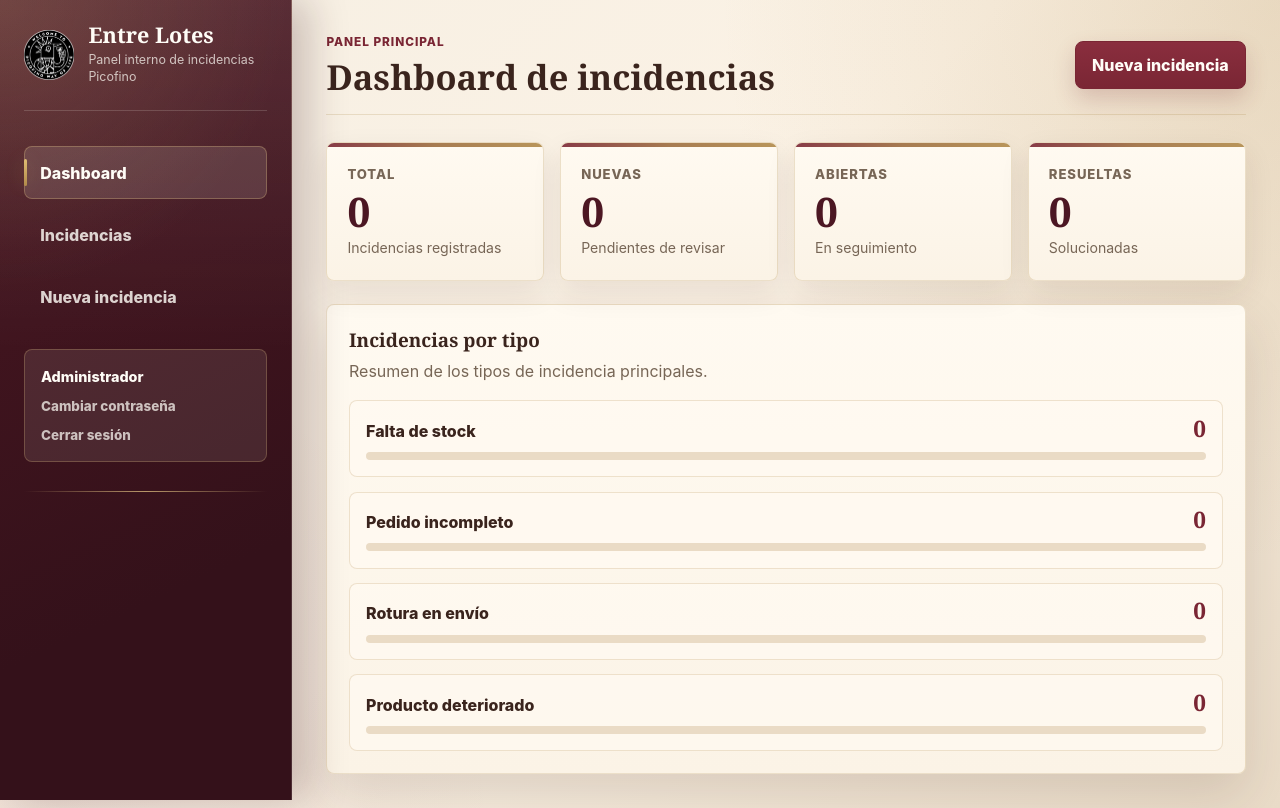
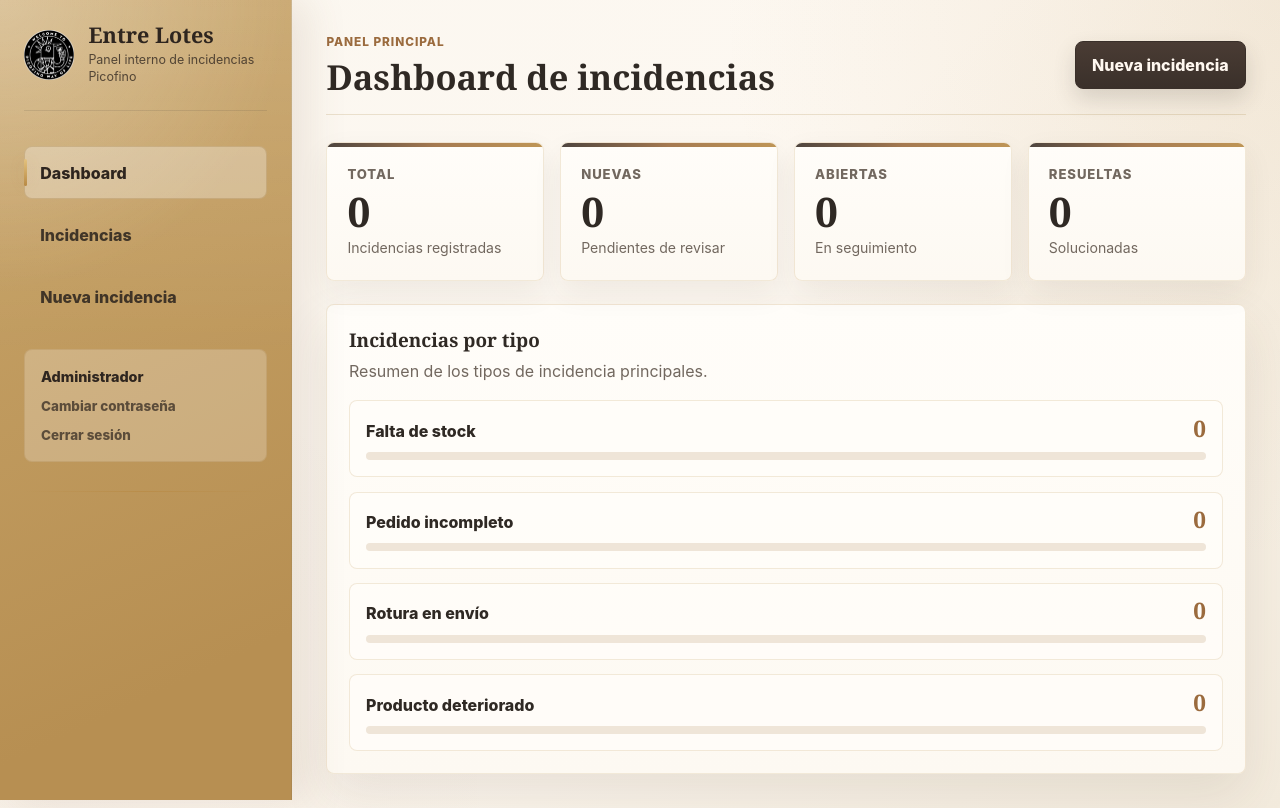
Before and after one commit to celiaefe/el_desaguisado, a Flask app: page /dashboard in a window 1280 px wide. Run offline with Flask 3, Linux system fonts and the light colour scheme; a user stored in the database is signed in; data that the repository does not hold is empty.

Commit message:
Ajustar paleta visual y sidebar de Entre Lotes

```diff
--- a/static/style.css
+++ b/static/style.css
@@ -1,26 +1,35 @@
 :root {
-  --page: #f6efe3;
-  --page-deep: #eadcc8;
-  --sidebar: #4b1722;
-  --sidebar-soft: #692738;
-  --surface: #fffaf1;
-  --surface-soft: #fbf3e7;
-  --surface-warm: #f4e7d3;
-  --text: #2f261f;
-  --muted: #776656;
-  --line: #dfceb4;
-  --line-strong: #c9ad7b;
-  --accent: #7a2634;
-  --accent-hover: #5b1826;
-  --accent-soft: #f6e8e5;
-  --burgundy: #7a2634;
-  --burgundy-soft: #f5e4e2;
-  --brass: #b18a4a;
-  --brass-soft: #f4e6c8;
-  --green-soft: #e7efe2;
-  --red-soft: #f5dfdc;
-  --shadow: 0 22px 52px rgba(64, 38, 25, 0.14);
-  --shadow-soft: 0 12px 30px rgba(64, 38, 25, 0.09);
+  --page: #FBF7F0;
+  --page-deep: #F3EBDD;
+
+  --sidebar: #C9A66B;
+  --sidebar-soft: #B78F52;
+
+  --surface: #FFFDF9;
+  --surface-soft: #F8F1E6;
+  --surface-warm: #F3EBDD;
+
+  --text: #2F2924;
+  --muted: #72685F;
+
+  --line: #E8DDCC;
+  --line-strong: #D2AE74;
+
+  --accent: #3A302A;
+  --accent-hover: #2A221E;
+  --accent-soft: #F3EBDD;
+
+  --burgundy: #9B6B3E;
+  --burgundy-soft: #F6E9CF;
+
+  --brass: #B88A44;
+  --brass-soft: #F6E9CF;
+
+  --green-soft: #E4ECE1;
+  --red-soft: #F4DFD8;
+
+  --shadow: 0 22px 52px rgba(74, 57, 39, 0.10);
+  --shadow-soft: 0 12px 30px rgba(74, 57, 39, 0.07);
 }
 
 * {
@@ -31,9 +40,9 @@ body {
   margin: 0;
   min-height: 100vh;
   background:
-    radial-gradient(circle at top right, rgba(177, 138, 74, 0.2), transparent 35rem),
-    radial-gradient(circle at bottom left, rgba(122, 38, 52, 0.08), transparent 31rem),
-    linear-gradient(135deg, var(--page) 0%, #fbf2e5 48%, var(--page-deep) 100%);
+    radial-gradient(circle at top right, rgba(184, 138, 68, 0.12), transparent 35rem),
+    radial-gradient(circle at bottom left, rgba(155, 107, 62, 0.06), transparent 31rem),
+    linear-gradient(135deg, var(--page) 0%, #fdf8f1 48%, var(--page-deep) 100%);
   color: var(--text);
   font-family: Inter, "Segoe UI", Roboto, Arial, sans-serif;
   line-height: 1.5;
@@ -54,13 +63,13 @@ a {
   top: 0;
   height: 100vh;
   padding: 1.5rem;
-  border-right: 1px solid rgba(255, 253, 247, 0.12);
+  border-right: 1px solid rgba(95, 81, 68, 0.12);
   background:
-    radial-gradient(circle at top left, rgba(216, 184, 124, 0.17), transparent 18rem),
-    linear-gradient(180deg, rgba(255, 250, 241, 0.1), transparent 22rem),
-    linear-gradient(155deg, var(--sidebar) 0%, #34111a 72%);
-  color: #fffdf7;
-  box-shadow: 16px 0 38px rgba(52, 17, 26, 0.23);
+    radial-gradient(circle at top left, rgba(255, 251, 244, 0.28), transparent 18rem),
+    linear-gradient(180deg, rgba(255, 255, 255, 0.10), transparent 22rem),
+    linear-gradient(155deg, var(--sidebar) 0%, var(--sidebar-soft) 82%);
+  color: #2E251F;
+  box-shadow: 16px 0 38px rgba(120, 93, 58, 0.12);
 }
 
 .sidebar::after {
@@ -68,7 +77,7 @@ a {
   display: block;
   height: 1px;
   margin-top: 1.8rem;
-  background: linear-gradient(90deg, transparent, rgba(216, 184, 124, 0.8), transparent);
+  background: linear-gradient(90deg, transparent, rgba(184, 138, 68, 0.7), transparent);
 }
 
 .brand-lockup {
@@ -77,7 +86,7 @@ a {
   gap: 0.9rem;
   margin-bottom: 2.2rem;
   padding-bottom: 1.5rem;
-  border-bottom: 1px solid rgba(255, 250, 241, 0.16);
+  border-bottom: 1px solid rgba(95, 81, 68, 0.16);
   text-decoration: none;
 }
 
@@ -96,7 +105,7 @@ a {
 .brand-lockup small {
   max-width: 170px;
   margin-top: 0.35rem;
-  color: rgba(255, 253, 247, 0.72);
+  color: rgba(46, 37, 31, 0.78);
   font-size: 0.78rem;
   line-height: 1.35;
 }
@@ -118,16 +127,16 @@ a {
   padding: 0.85rem 0.95rem;
   border: 1px solid transparent;
   border-radius: 8px;
-  color: rgba(255, 253, 247, 0.82);
+  color: rgba(46, 37, 31, 0.88);
   font-weight: 760;
   text-decoration: none;
 }
 
 .sidebar-nav a:hover,
 .sidebar-nav a.is-active {
-  border-color: rgba(216, 184, 124, 0.34);
-  background: rgba(255, 250, 241, 0.12);
-  color: #fffdf7;
+  border-color: rgba(154, 114, 55, 0.28);
+  background: rgba(255, 255, 255, 0.30);
+  color: #2E251F;
 }
 
 .sidebar-nav a.is-active::before {
@@ -138,8 +147,8 @@ a {
   left: -0.05rem;
   width: 3px;
   border-radius: 999px;
-  background: linear-gradient(180deg, #e0bd73, var(--brass));
-  box-shadow: 0 0 18px rgba(224, 189, 115, 0.32);
+  background: linear-gradient(180deg, #E4C27E, #B88A44);
+  box-shadow: 0 0 16px rgba(184, 138, 68, 0.16);
 }
 
 .sidebar-user {
@@ -147,26 +156,26 @@ a {
   gap: 0.55rem;
   margin-top: 1.6rem;
   padding: 1rem;
-  border: 1px solid rgba(216, 184, 124, 0.28);
+  border: 1px solid rgba(154, 114, 55, 0.20);
   border-radius: 8px;
-  background: rgba(255, 250, 241, 0.09);
+  background: rgba(255, 251, 244, 0.24);
 }
 
 .sidebar-user span {
-  color: #fffdf7;
+  color: #2E251F;
   font-size: 0.9rem;
   font-weight: 850;
 }
 
 .sidebar-user a {
-  color: rgba(255, 253, 247, 0.72);
+  color: rgba(47, 37, 31, 0.72);
   font-size: 0.84rem;
   font-weight: 760;
   text-decoration: none;
 }
 
 .sidebar-user a:hover {
-  color: #fffdf7;
+  color: #2E251F;
 }
 
 .main-area {
@@ -186,7 +195,7 @@ a {
 
 .top-header h1 {
   margin: 0;
-  color: #3a241d;
+  color: var(--text);
   font-family: Georgia, "Times New Roman", serif;
   font-size: 2.15rem;
   font-weight: 700;
@@ -195,7 +204,7 @@ a {
 
 .eyebrow {
   margin: 0 0 0.36rem;
-  color: var(--burgundy);
+  color: #9B6B3E;
   font-size: 0.74rem;
   font-weight: 850;
   letter-spacing: 0.08em;
@@ -258,25 +267,25 @@ a {
   padding: 0.68rem 1rem;
   border: 1px solid var(--accent);
   border-radius: 8px;
-  background: linear-gradient(180deg, #8a2e3e, var(--accent));
-  color: #fffdf7;
+  background: linear-gradient(180deg, #4A3C34, var(--accent));
+  color: #FFF8F0;
   font: inherit;
   font-weight: 800;
   text-decoration: none;
   cursor: pointer;
-  box-shadow: 0 10px 22px rgba(122, 38, 52, 0.2);
+  box-shadow: 0 10px 22px rgba(58, 48, 42, 0.16);
   transition: background 0.16s ease, border-color 0.16s ease, transform 0.16s ease;
 }
 
 .button:hover {
   border-color: var(--accent-hover);
-  background: linear-gradient(180deg, #742232, var(--accent-hover));
+  background: linear-gradient(180deg, #3A302A, var(--accent-hover));
   transform: translateY(-1px);
 }
 
 .button-secondary {
   border-color: var(--line-strong);
-  background: rgba(255, 250, 241, 0.78);
+  background: rgba(255, 253, 249, 0.86);
   color: var(--accent);
   box-shadow: none;
 }
@@ -414,9 +423,9 @@ a {
 
 .summary-card,
 .panel {
-  border: 1px solid rgba(177, 138, 74, 0.24);
+  border: 1px solid rgba(184, 138, 68, 0.18);
   border-radius: 8px;
-  background: linear-gradient(180deg, var(--surface), #fbf3e6);
+  background: linear-gradient(180deg, var(--surface), #fdf9f2);
   box-shadow: var(--shadow-soft);
 }
 
@@ -433,7 +442,7 @@ a {
   right: 0;
   left: 0;
   height: 4px;
-  background: linear-gradient(90deg, var(--burgundy), #9d6d3f, var(--brass));
+  background: linear-gradient(90deg, var(--accent), #9B6B3E, var(--brass));
   opacity: 0.9;
 }
 
@@ -457,7 +466,7 @@ a {
 .summary-card strong {
   display: block;
   margin: 0.42rem 0 0.35rem;
-  color: #4c1723;
+  color: var(--text);
   font-family: Georgia, "Times New Roman", serif;
   font-size: 2.55rem;
   font-weight: 700;
@@ -510,9 +519,9 @@ a {
   display: grid;
   gap: 0.58rem;
   padding: 1.02rem 1rem;
-  border: 1px solid rgba(177, 138, 74, 0.22);
+  border: 1px solid rgba(184, 138, 68, 0.18);
   border-radius: 8px;
-  background: rgba(255, 250, 241, 0.72);
+  background: rgba(255, 253, 249, 0.82);
 }
 
 .type-breakdown-row {
@@ -523,12 +532,12 @@ a {
 }
 
 .type-breakdown-row span {
-  color: #3a241d;
+  color: var(--text);
   font-weight: 850;
 }
 
 .type-breakdown-row strong {
-  color: #7a2634;
+  color: #9B6B3E;
   font-family: Georgia, "Times New Roman", serif;
   font-size: 1.42rem;
   line-height: 1;
@@ -538,19 +547,19 @@ a {
   overflow: hidden;
   height: 8px;
   border-radius: 999px;
-  background: #eadbc5;
+  background: #EFE5D8;
 }
 
 .type-breakdown-track span {
   display: block;
   height: 100%;
   border-radius: inherit;
-  background: linear-gradient(90deg, #8a2e3e, #c49a52);
+  background: linear-gradient(90deg, #9B6B3E, #D2AE74);
 }
 
 .table-wrap {
   overflow-x: auto;
-  border: 1px solid rgba(169, 135, 72, 0.22);
+  border: 1px solid rgba(184, 138, 68, 0.18);
   border-radius: 8px;
   background: var(--surface);
 }
--- a/templates/base.html
+++ b/templates/base.html
@@ -5,11 +5,15 @@
     <meta name="viewport" content="width=device-width, initial-scale=1">
     <title>{% block title %}Entre Lotes{% endblock %}</title>
     <link rel="icon" type="image/png" href="{{ url_for('static', filename='brand-mark.png') }}">
-    <link rel="stylesheet" href="{{ url_for('static', filename='style.css') }}">
+    <link rel="stylesheet" href="{{ url_for('static', filename='style.css', v='20260513c') }}">
   </head>
   <body>
     <div class="app-shell">
-      <aside class="sidebar" aria-label="Navegación principal">
+      <aside
+        class="sidebar"
+        aria-label="Navegación principal"
+        style="--sidebar:#C9A66B; --sidebar-soft:#B78F52;"
+      >
         <a class="brand-lockup" href="{{ url_for('dashboard') }}">
           <img class="brand-mark" src="{{ url_for('static', filename='brand-mark.png') }}" alt="Picofino">
           <span>
```
Also changed, not shown: other parts of static/style.css (+46 -46 lines).
